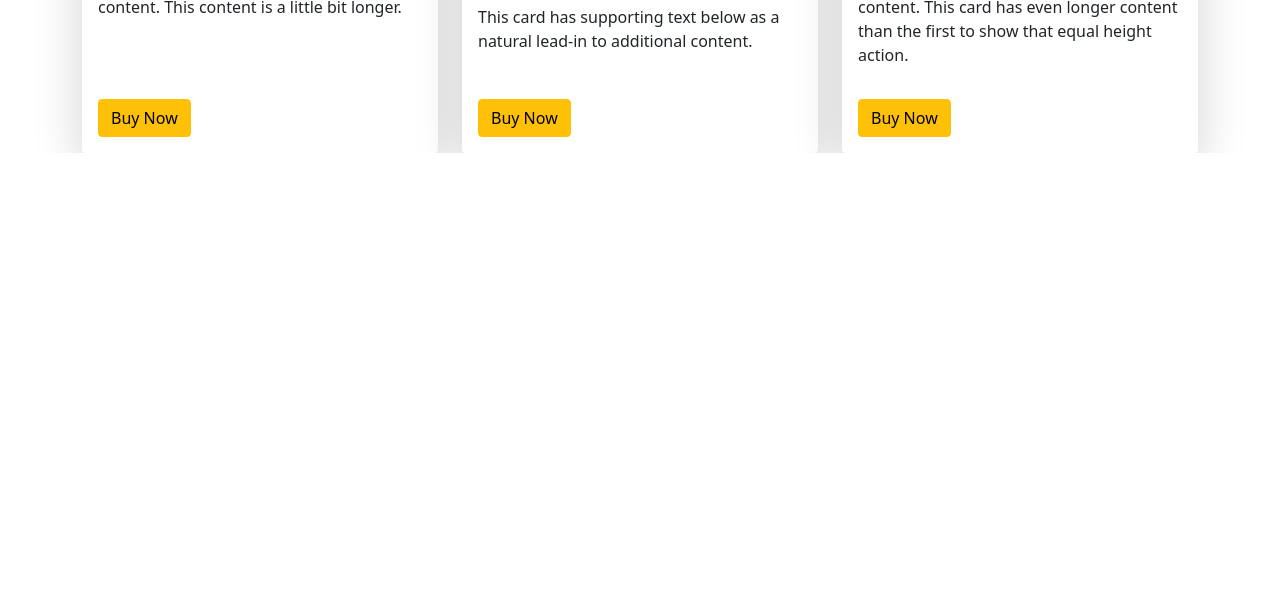
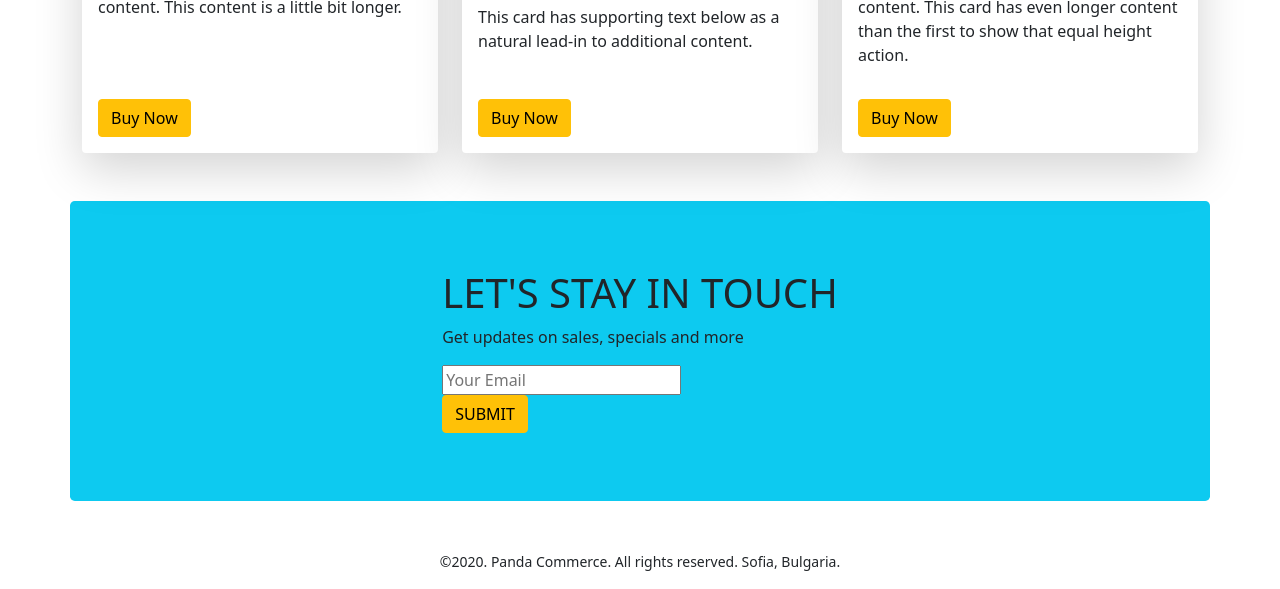
Before and after one commit to Sgit76/panda-commerce-bootstrap, a plain HTML site: page index.html in a window 1280 px wide. Shown: the part 1854-2443 px from the top of the page. Before the commit the page ends 2007 px from the top, so only its background shows below. Drawn offline with nearby package versions, Linux system fonts and the light colour scheme.

Commit message:
footer section add

```diff
--- a/index.html
+++ b/index.html
@@ -123,7 +123,7 @@
               </div>
         </section>
         <!-- shoe catagory -->
-        <section class="container">
+        <section class="container my-5">
             <h2>Shoes</h2>
             <div class="row row-cols-1 row-cols-md-2 row-cols-lg-3 g-4">
                 <div class="col">
@@ -165,7 +165,7 @@
               </div>
         </section>
         <!-- Backpack catagory -->
-        <section class="container mt-5">
+        <section class="container my-5">
             <h2>Backpack</h2>
             <div class="row row-cols-1 row-cols-md-2 row-cols-lg-3 g-4">
                 <div class="col">
@@ -206,9 +206,19 @@
                 </div>
               </div>
         </section>
+        <!-- Subscribe -->
+        <section style="height: 300px;" class="container  bg-info d-flex justify-content-center align-items-center rounded-3">
+            <div >
+                <h1>LET'S STAY IN TOUCH</h1>
+                <p>Get updates on sales, specials and more</p>
+                <input type="text" placeholder="Your Email">
+                <br>
+                <button class="btn btn-warning">SUBMIT</button>
+            </div>
+        </section>
     </main>
-    <footer>
-
+    <footer class="mt-5 text-center">
+        <p><small>©2020. Panda Commerce. All rights reserved. Sofia, Bulgaria.</small></p>
     </footer>
     <!-- script bootstrip -->
     <script src="https://cdn.jsdelivr.net/npm/bootstrap@5.0.2/dist/js/bootstrap.bundle.min.js" integrity="sha384-MrcW6ZMFYlzcLA8Nl+NtUVF0sA7MsXsP1UyJoMp4YLEuNSfAP+JcXn/tWtIaxVXM" crossorigin="anonymous"></script>
```
